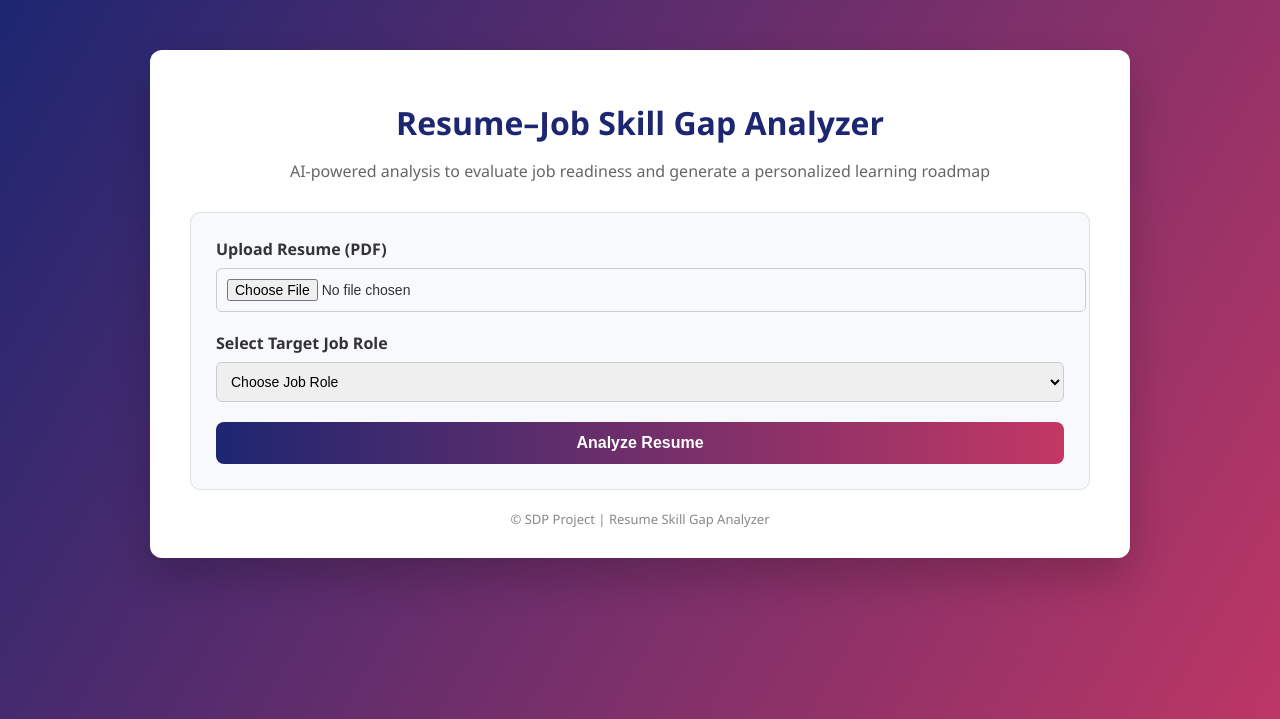
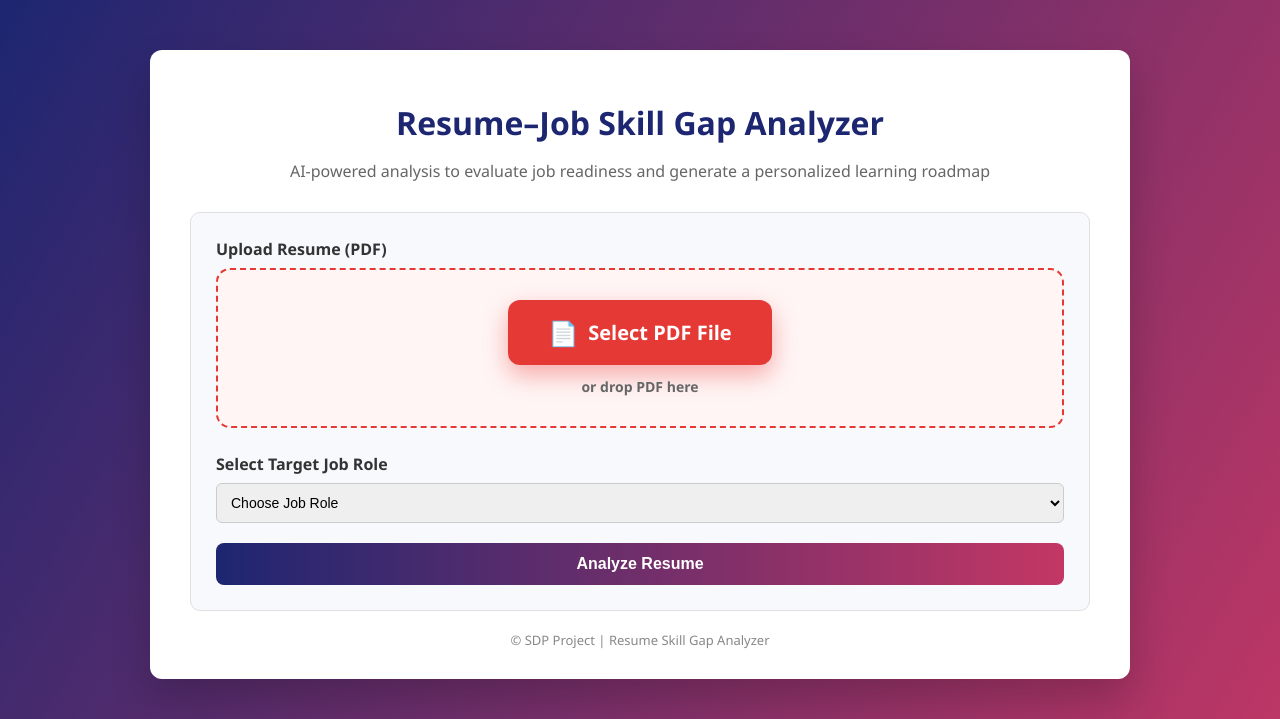
Before and after one commit to uday-12345678/resume-dup, a Flask app: template templates/index.html in a window 1280 px wide. Shown: the top 719 px of the page. Run offline with Flask 2, Linux system fonts and the light colour scheme; the template is opened without the code that fills it, so the values that code supplies are empty.

Commit message:
Refactor index.html for improved file upload UI

```diff
--- a/templates/index.html
+++ b/templates/index.html
@@ -210,6 +210,81 @@
             box-shadow: 0 10px 20px rgba(0, 0, 0, 0.25);
         }
 
+        .missing-skills-grid {
+            display: grid;
+            grid-template-columns: repeat(auto-fit, minmax(120px, 1fr));
+            gap: 12px;
+            margin-top: 10px;
+        }
+
+        .missing-skill-card {
+            background: linear-gradient(135deg, #c62828, #ef5350);
+            color: white;
+            padding: 10px 14px;
+            border-radius: 10px;
+            text-align: center;
+            font-weight: 600;
+            font-size: 14px;
+            box-shadow: 0 6px 14px rgba(0, 0, 0, 0.15);
+            transition: transform 0.2s ease, box-shadow 0.2s ease;
+        }
+
+        .missing-skill-card:hover {
+            transform: translateY(-3px);
+            box-shadow: 0 10px 20px rgba(0, 0, 0, 0.25);
+        }
+
+        .upload-box {
+            border: 2px dashed #e53935;
+            border-radius: 14px;
+            padding: 30px;
+            text-align: center;
+            background: #fff5f5;
+            cursor: pointer;
+            transition: all 0.3s ease;
+            margin-bottom: 25px;
+            position: relative;
+        }
+
+        .upload-box:hover {
+            background: #ffecec;
+            transform: translateY(-2px);
+        }
+
+        .upload-btn {
+            display: inline-flex;
+            align-items: center;
+            gap: 10px;
+            background: #e53935;
+            color: white;
+            padding: 16px 40px;
+            border-radius: 12px;
+            font-size: 20px;
+            font-weight: 700;
+            box-shadow: 0 10px 25px rgba(229, 57, 53, 0.4);
+        }
+
+        .upload-btn span {
+            font-size: 24px;
+        }
+        .upload-subtext {
+            margin-top: 12px;
+            font-size: 14px;
+            color: #666;
+        }
+
+        .upload-box input[type="file"] {
+            display: none;
+        }
+
+        .file-name {
+            margin-top: 10px;
+            font-size: 14px;
+            color: #2e7d32;
+            font-weight: 600;
+            display: none;
+        }
+
     </style>
 </head>
 
@@ -224,7 +299,21 @@
         <div class="form-box">
             <form method="POST" enctype="multipart/form-data">
                 <label>Upload Resume (PDF)</label>
-                <input type="file" name="resume" required>
+
+                <label class="upload-box">
+
+                    <div class="upload-btn">
+                        <span>📄</span>
+                        Select PDF File
+                    </div>
+
+                    <div class="upload-subtext">or drop PDF here</div>
+
+                    <div class="file-name" id="fileName">File selected</div>
+
+                    <input type="file" name="resume" accept=".pdf" required onchange="showFileName(this)">
+                </label>
+
 
                 <label>Select Target Job Role</label>
                 <select name="role" required>
@@ -280,12 +369,22 @@
 
             <div class="card">
                 <h3>Missing Skills</h3>
-                <ul>
+
+                {% if result.missing_skills and result.missing_skills|length > 0 %}
+                <div class="missing-skills-grid">
                     {% for skill in result.missing_skills %}
-                    <li>{{ skill }}</li>
+                    <div class="missing-skill-card">
+                        {{ skill }}
+                    </div>
                     {% endfor %}
-                </ul>
+                </div>
+                {% else %}
+                <p style="color:#777; font-style: italic;">
+                    No missing skills for the selected job role.
+                </p>
+                {% endif %}
             </div>
+
 
             <div class="card">
                 <h3>Personalized Learning Roadmap</h3>
@@ -405,6 +504,17 @@
                 }
             }, speed);
         }
+
+        function showFileName(input) {
+            const fileNameDiv = document.getElementById("fileName");
+            const checkmark = document.querySelector(".checkmark");
+
+            if (input.files && input.files.length > 0) {
+                fileNameDiv.textContent = "Selected: " + input.files[0].name;
+                fileNameDiv.style.display = "block";
+                checkmark.style.display = "flex";
+            }
+        }
     </script>
 
 
```
